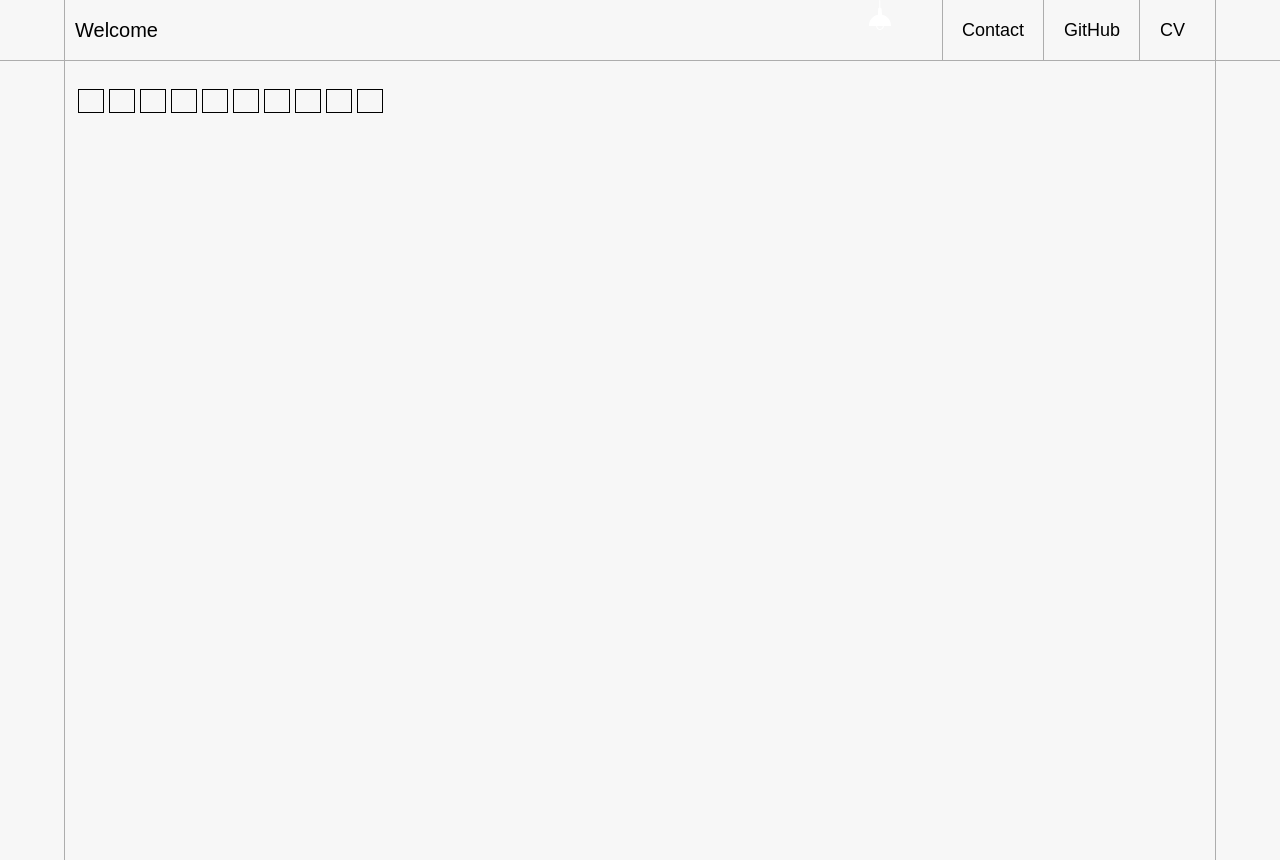
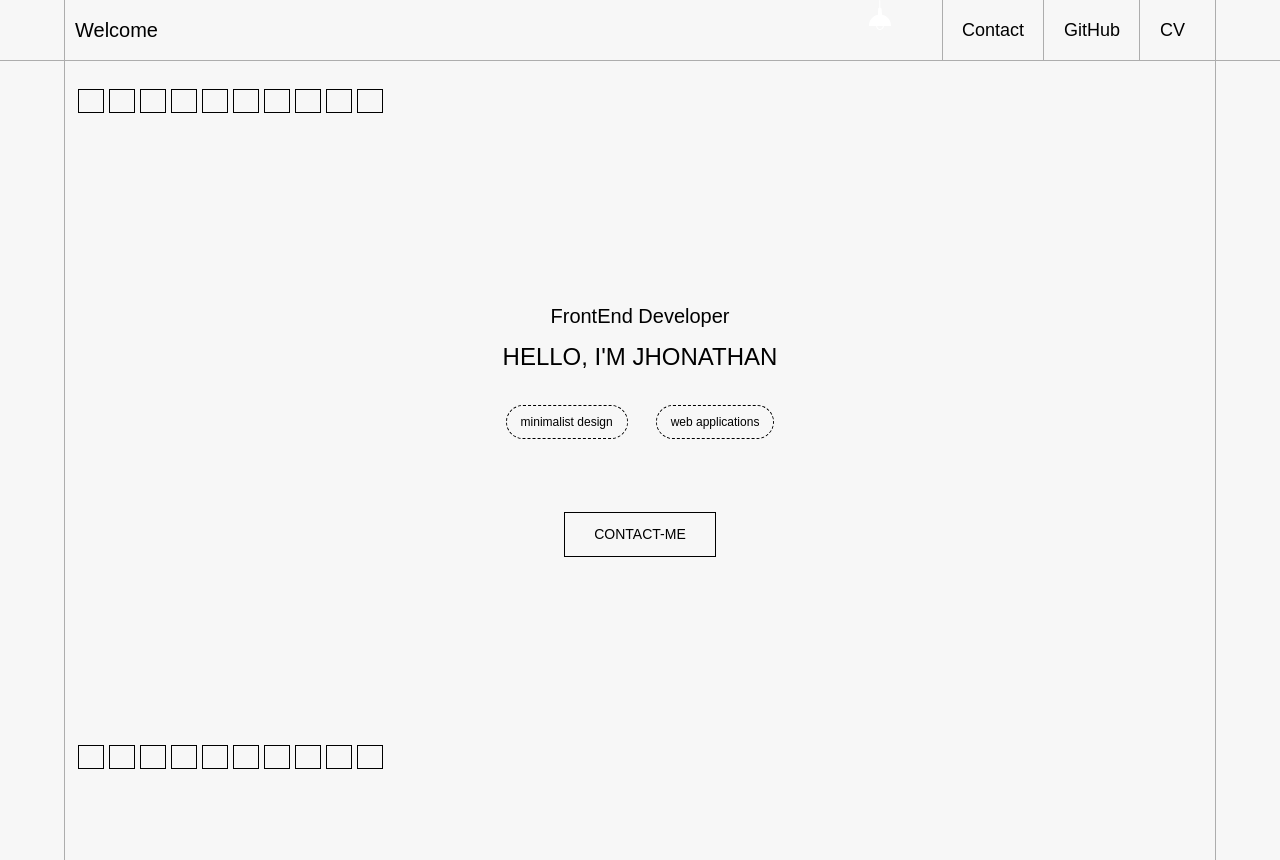
Before and after one commit to JhowBRCG/my-portfolio, a Next.js app: page / in a window 1280 px wide. Built offline with nearby package versions, Linux system fonts and the light colour scheme; a web font is replaced by a local one; what tailwindcss-animated would draw is missing.

Commit message:
Add Hero component content for small devices

```diff
--- a/components/Hero/index.tsx
+++ b/components/Hero/index.tsx
@@ -2,8 +2,43 @@ import SquaresAnimation from "../SquaresAnimation";
 
 export default function Hero() {
   return (
-    <section className="px-[13px] py-[29px]">
-      <SquaresAnimation className="h-[24px] w-[26px]" squares={10} />
+    <section className="relative px-[13px]">
+      <div className="absolute top-[29px]">
+        <SquaresAnimation
+          className="h-[24px] w-[26px] animate-fade-down"
+          squares={10}
+        />
+      </div>
+      <div className="flex min-h-[calc(100svh-62px)] flex-col items-center justify-center text-center">
+        <div className="flex flex-col gap-[8px]">
+          <h1 className="animate-fade-left text-[20px] delay-100">
+            FrontEnd Developer
+          </h1>
+          <h2 className="animate-fade-right text-[24px] delay-200">
+            HELLO, I&apos;M JHONATHAN
+          </h2>
+        </div>
+        <div className="mt-[30px] flex items-center gap-[28px]">
+          <p className="animate-fade rounded-full border border-dashed border-black px-[14px] py-[7px] text-[12px] animate-delay-500 dark:border-white">
+            minimalist design
+          </p>
+          <p className="animate-fade rounded-full border border-dashed border-black px-[14px] py-[7px] text-[12px] animate-delay-500 dark:border-white">
+            web applications
+          </p>
+        </div>
+        <a
+          href="#"
+          className="mt-[73px] animate-jump-in border-[0.5px] border-black px-[29px] py-[11px] text-[14px] animate-delay-1000 dark:border-white"
+        >
+          CONTACT-ME
+        </a>
+      </div>
+      <div className="absolute bottom-[29px]">
+        <SquaresAnimation
+          className="h-[24px] w-[26px] animate-fade-up"
+          squares={10}
+        />
+      </div>
     </section>
   );
 }
```
